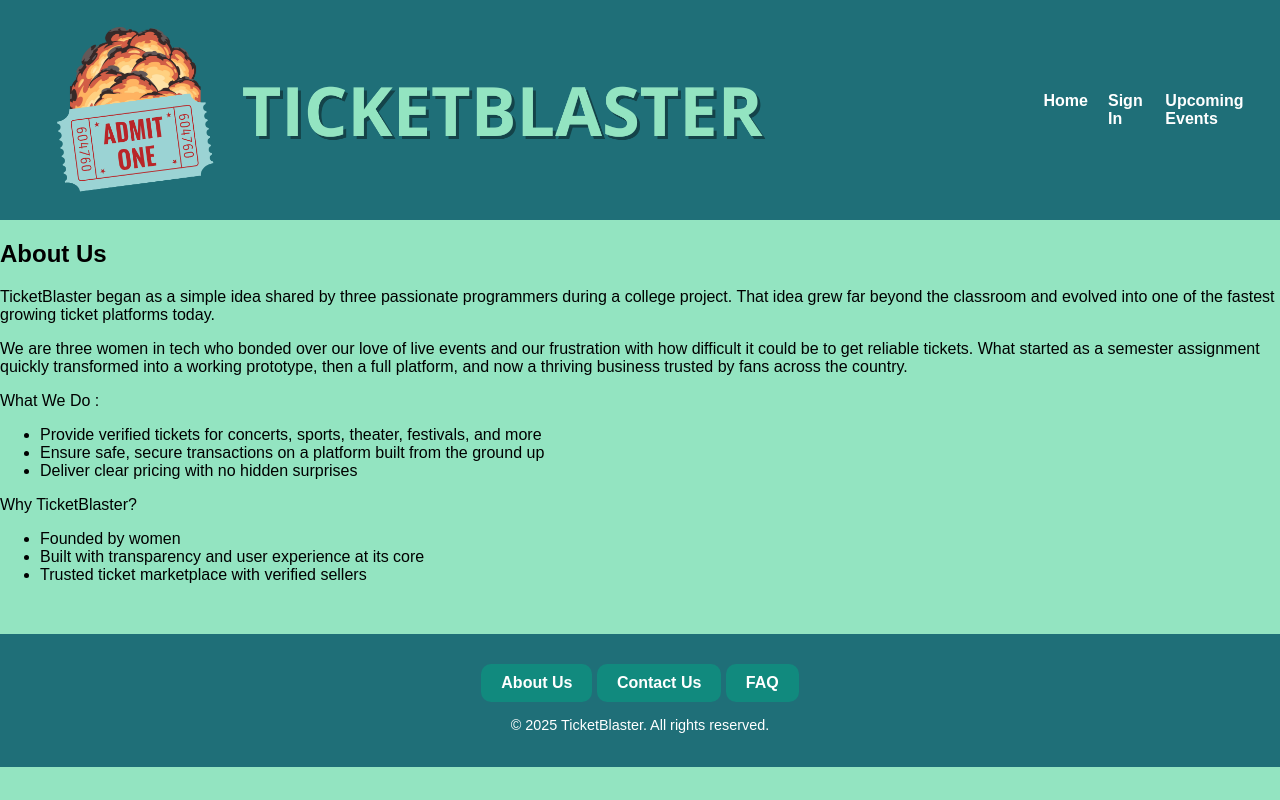
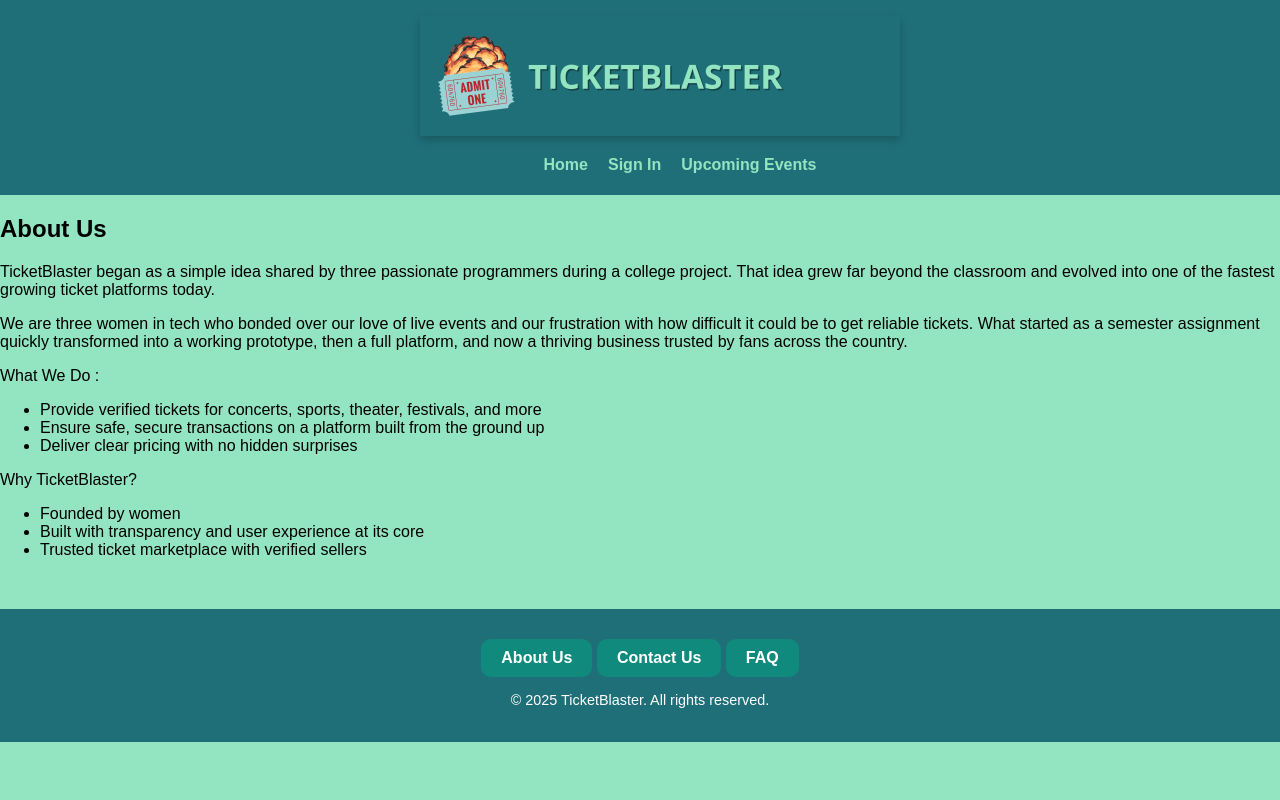
Before and after one commit to nuaracosta/ticketblaster, a PHP site: page /aboutus.html in a window 1280 px wide. Run offline with PHP 8.4, Linux system fonts and the light colour scheme.

Commit message:
Update styles.css

```diff
--- a/styles.css
+++ b/styles.css
@@ -2,7 +2,11 @@
   --mint-green: #93e4c1;
   --light-teal: #3baea0;
   --medium-teal: #118a7e;
-  --dark-teal: #1f6f78
+  --dark-teal: #1f6f78;
+}
+
+html, body {
+  overflow-x: hidden;
 }
 
 body {
@@ -14,43 +18,63 @@ body {
 header {
   background: var(--dark-teal);
   padding: 10px 20px;
+  display: flex;
+  justify-content: center; /* Centers content horizontally */
+  align-items: center;
+
+  position: relative;
+  width: 100%;
+  height: 175px;
 }
 
 header img {
+  box-shadow: 0 4px 8px rgba(0,0,0,0.2);
+
   width: 100%;
   height: auto;
-  max-height: 200px;
+  max-height: 120px;
   object-fit: cover;
+  margin: 60px auto 0;
+  position: relative;
 }
 
 nav {
-  display: flex;
   align-items: center;
   justify-content: space-between;
+  margin-bottom: 50px;
 }
 
 .nav-links {
   list-style: none;
   display: flex;
+  justify-content: center;
   gap: 20px;
 }
 
 .nav-links a {
-  color: white;
+  color: var(--mint-green);
   text-decoration: none;
   font-weight: bold;
 }
 
-/* 2x2 grid for the event cards */
+.nav-links a:hover{
+  color: var(--light-teal);
+}
+
 .events {
-  padding: 40px;
+  padding: 10px;
   text-align: center;
-  display: grid;
-  grid-template-columns: repeat(2, 1fr);
+  display: flex;
+  flex-wrap: wrap;      /* lets items wrap to the next row */
+  justify-content: center;
   gap: 30px;
+  width: 100%;
+  box-sizing: border-box;
 }
 
 .events h2 {
+  width: 100%;
+  text-align: center;
   margin-bottom: 30px;
   color: var(--dark-teal);
 } /* "upcoming events" */
@@ -60,6 +84,10 @@ nav {
   padding: 20px;
   box-shadow: 0 4px 8px rgba(0,0,0,0.15);
   text-align: center;
+
+  flex: 1 1 calc(50% - 40px); /* 2 per row, minus the gap */
+  max-width: 400px;           /* keeps widths consistent */
+  box-sizing: border-box;
 }
 
 .pictures {
```
